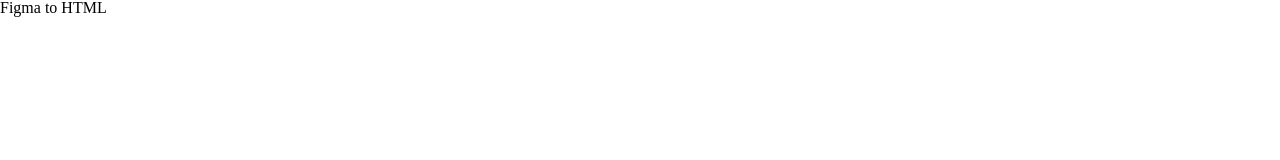
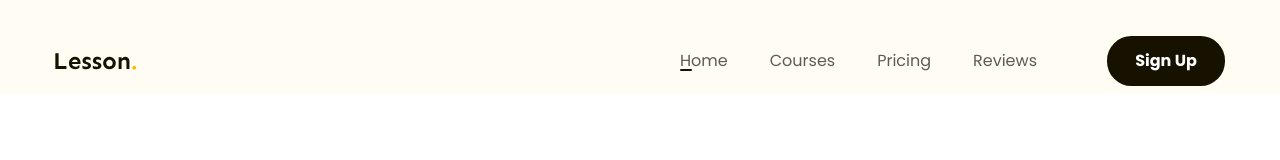
Before and after one commit to thuan3598/htlm-to-repository, a plain HTML site: page index.html in a window 1280 px wide. Shown: the top 160 px of the page. Drawn offline with Linux system fonts and the light colour scheme; files that its build step writes are made by us from their sources.

Commit message:
Phần 3 Làm phần header

```diff
--- a/assets/css/style.css
+++ b/assets/css/style.css
@@ -7,5 +7,79 @@ html {
 }
 
 body {
+  height: 100000px;
   font-size: 1.6rem;
+  font-family: "Poppins", sans-serif;
 }
+
+/* ===================================common=============================== */
+a {
+  text-decoration: none;
+}
+
+.btn {
+  display: inline-block;
+  padding: 0 16px;
+  min-width: 118px;
+  line-height: 50px;
+  color: #fff;
+  text-align: center;
+  font-size: 1.6rem;
+  font-weight: 600;
+  border-radius: 24.5px;
+  background: #171100;
+}
+
+.main-content {
+  width: 1170px;
+  max-width: calc(100%-48px);
+  margin-left: auto;
+  margin-right: auto;
+}
+/* ===================================header=============================== */
+.header {
+  background: #fffcf4;
+}
+.header.fixed { /* Chú ý viết liền*/
+  position: sticky;
+  top: -28px;
+}
+.header .body {
+  display: flex;
+  align-items: center;
+  padding: 36px 0 8px;
+}
+.nav {
+  margin-left: auto;
+}
+.nav ul {
+  display: flex;
+}
+
+.nav a {
+  position: relative;
+  color: #5f5b53;
+  font-size: 1.6rem;
+  padding: 8px 21px;
+}
+.nav li.active a::after,
+.nav a:hover {
+  color: #171100;
+  /* font-weight: 600; */
+  text-shadow: 1px 0 0 currentColor;
+}
+
+.nav li.active a::after {
+  position: absolute;
+  left: 21px;
+  display: block;
+  content: "";
+  width: 12px;
+  height: 2px;
+  border-radius: 1px;
+  background: #171100;
+}
+
+.header .action{
+  margin-left: 49px;
+}
--- a/index.html
+++ b/index.html
@@ -1,15 +1,51 @@
 <!DOCTYPE html>
 <html lang="vi">
-<head>
-    <meta charset="UTF-8">
-    <meta name="viewport" content="width=device-width, initial-scale=1.0">
+  <head>
+    <meta charset="UTF-8" />
+    <meta name="viewport" content="width=device-width, initial-scale=1.0" />
     <!-- reset css -->
-    <link rel="stylesheet" href="./assets/css/reset.css">
+    <link rel="stylesheet" href="./assets/css/reset.css" />
+    <!-- embed font -->
+    <link rel="preconnect" href="https://fonts.googleapis.com" />
+    <link rel="preconnect" href="https://fonts.gstatic.com" crossorigin />
+    <link
+      href="https://fonts.googleapis.com/css2?family=Poppins:ital,wght@0,400;0,500;0,700;1,400&family=Sen:wght@400..800&display=swap"
+      rel="stylesheet"
+    />
     <!-- style -->
-    <link rel="stylesheet" href="style.css">
+    <link rel="stylesheet" href="./assets/css/style.css" />
     <title>Document</title>
-</head>
-<body>
-    <h1>Figma to HTML</h1>
-</body>
+  </head>
+  <body>
+    <header class="header fixed">
+        <div class="main-content">
+            <div class="body">
+                <!-- logo -->
+                <img src="./assets/img/logo.svg" alt="" class="logo">
+                <!-- nav -->
+                <nav class="nav">
+                    <ul>
+                        <li class="active">
+                            <a href="#!">Home</a>
+                        </li>
+                        <li>
+                            <a href="#!">Courses</a>
+                        </li>
+                        <li>
+                            <a href="#!">Pricing</a>
+                        </li>
+                        <li>
+                            <a href="#!">Reviews</a>
+                        </li>
+                    </ul>
+                </nav>
+                <!-- button action -->
+                <div class="action">
+                    <a href="#!" class="btn btn-sign-up">Sign Up</a>
+                </div>
+            </div>
+        </div>
+    </header>
+
+  </body>
 </html>
```
Also changed, not shown: assets/img/logo.svg (added).
